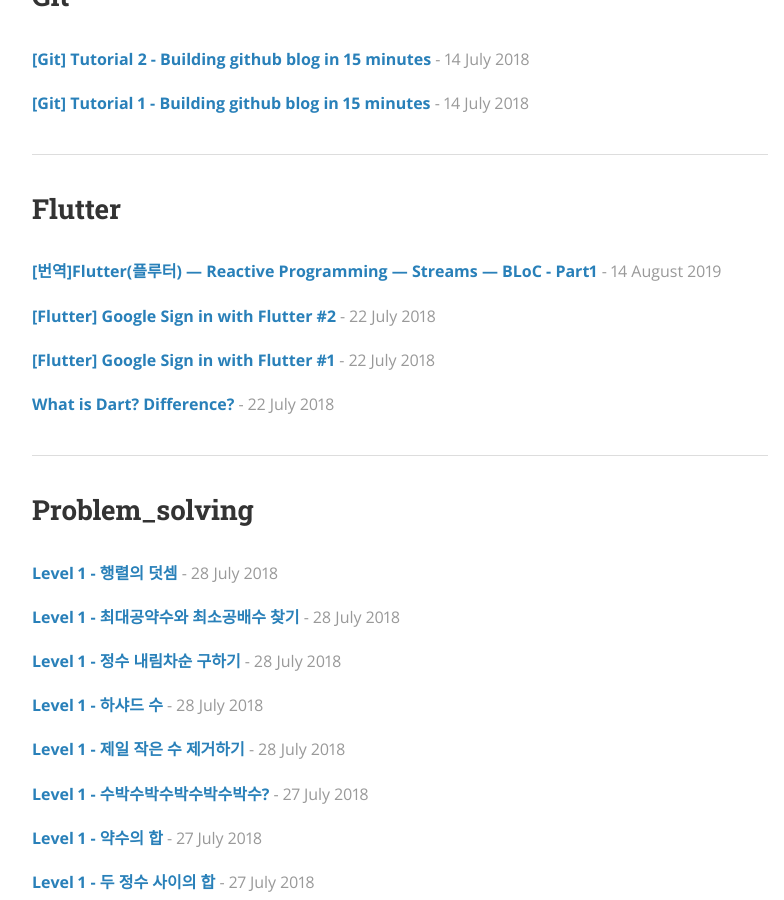
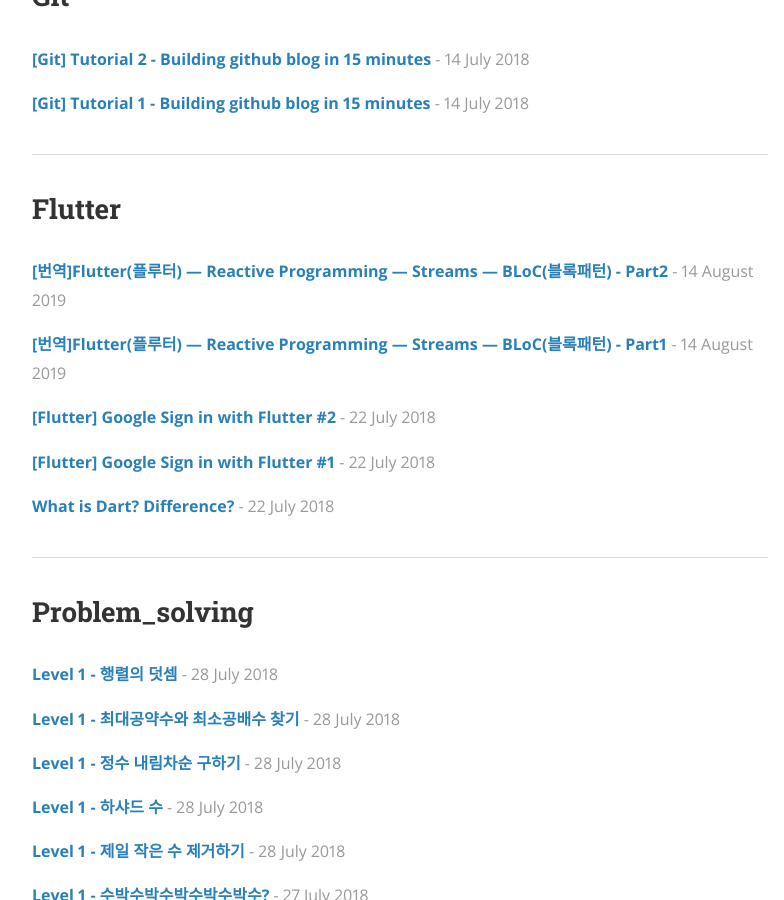
Before and after one commit to dojinkimm/dojinkimm.github.io, a Jekyll site: the page built from posts.html, in a window 1280 px wide and 900 px high, scrolled down 669 px. Shown: the whole window, without its empty margins (240-1024 px from the left). Built offline with Jekyll 4.4.1, drawn with Linux system fonts in a browser that asks for light colours; nearby versions of some CDN libraries; some of the changed lines change nothing that is shown.

Commit message:
flutter post2

````diff
--- a/_posts/2019-08-14-flutter-reactive-programming-1.md
+++ b/_posts/2019-08-14-flutter-reactive-programming-1.md
@@ -1,15 +1,15 @@
 ---
 layout: post
-title: "[번역]Flutter(플루터) — Reactive Programming — Streams — BLoC - Part1"
+title: "[번역]Flutter(플루터) — Reactive Programming — Streams — BLoC(블록패턴) - Part1"
 date: 2019-08-14 17:00:00
 author: Dojin Kim
 categories: Flutter
-tags: flutter reactx BLoC
+tags: flutter reactivex BLoC패턴
 cover:  "/assets/imgs/flutter/flutter_cover.png"
 ---
 
 
-> Didier Boelens가 작성한 Flutter의 Bloc Pattern에 대한 본문을 공부하면서 번역을 진행했다. Flutter의 Bloc Pattern을 공부할 때 아마 가장 많은 사람들이 참고한 article이라고 생각한다.
+> Didier Boelens가 작성한 Flutter의 Bloc Pattern에 대한 [본문](https://medium.com/flutter-community/reactive-programming-streams-bloc-6f0d2bd2d248)을 공부하면서 번역을 진행했다. Flutter의 Bloc Pattern을 공부할 때 아마 가장 많은 사람들이 참고한 article이라고 생각한다.
 
 Streams, Bloc 그리고 Reactive Programming에 대한 개념, 이론과 예시들 포함되어있다.
 
--- /dev/null
+++ b/_posts/2019-08-15-flutter-reactive-programming-2.md
@@ -0,0 +1,316 @@
+---
+layout: post
+title: "[번역]Flutter(플루터) — Reactive Programming — Streams — BLoC(블록패턴) - Part2"
+date: 2019-08-14 17:00:00
+author: Dojin Kim
+categories: Flutter
+tags: flutter reactivex BLoC패턴
+cover:  "/assets/imgs/flutter/flutter_cover.png"
+---
+
+
+> Didier Boelens가 작성한 Flutter의 Bloc Pattern에 대한 [본문](https://medium.com/flutter-community/reactive-programming-streams-bloc-6f0d2bd2d248)을 공부하면서 번역을 진행했다. Flutter의 Bloc Pattern을 공부할 때 아마 가장 많은 사람들이 참고한 article이라고 생각한다.
+
+# **The BLoC Pattern**
+
+**BLoC Pattern** 은 구글의 *Paolo Soares*와 *Cong Hui*에 의해 디자인 되었고 *DartConf 2018* 때 이 것을 처음으로 선보였다.  (January 23–24, 2018). 비디오 - [YouTube](https://www.youtube.com/watch?v=PLHln7wHgPE).
+
+BLoC 은 **B**usiness **Lo**gic **C**omponent 을 의미한다
+
+**Business Logic** 은 다음과 같아야 한다:
+
+- be moved to one or several *BLoC*s (한개 혹은 그 이상의 BLoC으로 나뉘어져야 한다고 이해를 했다),
+- Presentation Layer에서 가능한 제거되어야 한다. 다른 말로 하면, UI components는 UI만 고려해야하고 business logic에 관련된 것들은 신경쓰지 않아야 한다,
+- rely on exclusive use of Streams for both input (Sink) and output (stream) (input(*Sink*)과 output(stream)에 대해서 전적으로 *Streams*에 의존한다)
+- platform 독립적이어야 한다,
+- 환경에 독립적이어야 한다.
+
+BLoC pattern은 원래 platform(웹 어플리케이션, 모바일 어플리케이션, 백엔드)에 독립적으로 같은 코드를 재사용하기 위해서 고안됐었다.
+
+### **What does it actually mean?**
+
+*BLoC* pattern은 *Streams* 를 사용한다.
+
+<img src="/assets/imgs/flutter/reactive2_1.png"/>
+
+- Widget들은 *events*를 *Sinks*를 통해 BLoC에 보낸다,
+- Widget들은 BLoC의 streams로 notify(알림)을 받는다,
+- BLoC에 의해 구현된 business logic은 그 어느것도 신경쓰지 않는다.
+
+밑의 statement를 통해 어떤 **big** benefit을 얻게 되는지 알 수 있다.
+
+> Business Logic을 UI로부터 분리한 덕분에 우리는 Business Logic을 변경해도 application에 minimal(적은)하게 영향을 주게 되었고, UI를 변경할 때도 Business Logic에 거의 아무 영향을 안 줄 수 있게 됬다. 그래서, Business Logic을 test 하는 것이 더 쉬워졌다.
+
+⇒ 즉 BLoC pattern은 UI와 Business Logic이 서로 분리되는 것을 의미한다. 한 파트의 코드를 수정해도 다른 파트의 코드를 수정할 필요가 없게 되니 리팩토링을 덜 할 수 있게 되서 효율성이 높아지는 것이다. 그리고 이 BLoC pattern을 가능케 하는 것이 Stream인 것이다.
+
+### **How to apply this BLoC Pattern to the Counter Application sample?**
+
+이전에 Stream을 사용한 counter application BLoC을 적용해보려고 한다. 물론, 이러한 간단한 프로그램에 BLoC pattern을 적용하는 것은 조금 과하긴하다....
+
+<script src="https://gist.github.com/boeledi/460c7b5c108bedddb95cd45dcb01d49a.js"></script>
+
+이 모든 것들이 왜 필요한지 설명하자면:
+
+**First,  separation of responsibilities**
+
+(책임이 분리된다는 의미이다)
+
+*CounterPage* (lines 21–45)을 보면 business logic이 *하나도* 없음을 알 수 있다.
+
+이 page는 이제 다음과 같은 기능을 한다(저자는 책임을 진다고 표현했다):
+
+- counter를 display하기.
+- 버튼을 제공해서 눌렸을 때 버튼이 해야할 action 요청하기
+
+Business Logic은 다 “*IncrementBloc*” 라는 클래스 하나에 있다. 이제 business logic을 변경하고 싶으면, 단순히 *_handleLogic* (lines 77–80) 메소드만 변경해주면 된다. Business logic이 아무리 복잡해져도 CounterPage는 알리가 없고, 이건 매우 좋은 현상이라고 볼 수 있다.
+
+**Second, testability**
+
+이제 business logic을 test하는 것이 더 쉬워졌다. User interface로 business logic을 test할 필요가 없어졌고, *IncrementBloc* 클래스만 test하면 된다.
+
+**Third, freedom to organize the layout**
+
+*Streams* 덕분에 layout을 business logic에서 독립적으로 구성할 수 있게 되었다. Application 어디에서든 *incrementCounter* sink를 호출해서 action을 실행시킬 수 있게 되었다.
+
+*outCounter* stream을 listen해서 counter를 어디에서든 display 할 수 있게 되었다.
+
+**Fourth, reduction of the number of “build”s**
+
+*setState()* 대신에 *StreamBuilder* 사용하는 것은 "build"의 횟수를 엄청나게 줄여준다. 퍼포먼스 관점에서 봤을 때, 이는 매우 큰 개선이다.
+
+# **There is only 1 constraint… accessibility of the BLoC**
+
+이 모든 것이 정상적으로 작동되려면 BLoC accessible(접근 가능)해야 한다. Accessible 하기 위한 방법이 여러가지 있다:
+
+- *global* Singleton. 이 방법으로 할 수 는 있지만 추천하는 방법은 아니다. Dart에는 class **destructor**가 없기 때문에 이 방법으로는 resource들을 release하기 힘들다.
+- *local* instance. BLoC의 로컬 인스턴스를 인스턴스화해서 사용할 수 있다. *dispose()* 메소드의 이점을 활용하기 위해 *StatfulWidget*을 사용하는 경우에는 이 방법이 적절하다.
+- *ancestor. BLoC*에 access하는 가장 일반적인 방법은 *StatefulWidget* 으로 구현된 **ancestor** Widget을 사용하는 것이다.
+
+⇒ 이 post는 BLoC pattern 매우 초기에 쓰여졌다. 현재는 pub에서 제공하는 bloc 라이브러리들을 사용하는 것도 하나의 방법이 될 수 있다.
+
+밑에 코드는 *generic* **BlocProvider**이다.
+
+(generic을 쉽게 이야기 하자면 어떠한 type도 받아들 일 수 있게 최대한 일반화한 것이다)
+
+<script src="https://gist.github.com/boeledi/cb9b933b2e2664ae1ee5cc78b0da273a.js"></script>
+
+# **Some explanations on this generic BlocProvider**
+
+### **Why using an InheritedWidget inside a StatefulWidget?**
+
+BLoC에 관련된 article들을 보면 *Provider*를 *InheritedWidget*으로 구현한 것을 볼 수 있다. 하지만 위 코드에서는 *StatufulWidget* 안에 구현을 했다. 왜 이렇게 코드를 작성했는지 설명을 하려고 한다.
+
+- *InheritedWidget* 은 내부에 *dispose* 메소드를 제공하지 않는다, 하지만 사용되지 않는 resource를 release하는 것은 필요한 일이고 이렇게 하는 것이 좋은 연습이다.
+- 그렇기 때문에,
+
+    InheritedWidget을 StatefulWidget안에 구현한 것은
+
+    **오로지**
+
+    BLoC에 의해 할당된 resource들을 release하기 위함이다.
+
+### **Why not a “simple” StatefulWidget?**
+
+저자가 이전 버전에서는 *InheritedWidget*을 사용하지 않고 *BlocProvider*를 구현했었는데, 퍼포먼스 관점에서 최적이 아니어서 코드를 변경한 것이다.
+
+- **Note about ancestorWidgetOfExactType():**
+
+*InheritedWidget* 을 사용하지 않음으로써 *context.ancestorWidgetOfExactType()* 을 무조건 사용해야만 했고 이 함수는 *O(n)* 이다. 더 설명하자면, 요청된 ansestor를 검색하기 위해서 context부터 parent하나씩 tree 위로 가면서 일치하는 type을 찾는다. ancestor와 context의 거리(?)가 작으면 이 이 함수는 허용할만한데, 그렇지 않다면 좋은 해결책이 아니다.
+
+```dart
+    @override
+    Widget ancestorWidgetOfExactType(Type targetType) {
+       assert(_debugCheckStateIsActiveForAncestorLookup());
+       Element ancestor = _parent;
+       while (ancestor != null &&
+              ancestor.widget.runtimeType != targetType)
+          ancestor = ancestor._parent;
+       return ancestor?.widget;
+    }
+```
+
+- **Note about ancestorInheritedElementForWidgetOfExactType()**
+
+*InheritedWidget*을 사용하면서 우리는 *context.ancestorInheritedElementForWidgetOfExactType()* 함수를 호출 할 수 있게 됐고, 이 함수는 *O(1)*이다. 즉, 곧바로 ancestor를 찾을 수 있다는 것이다. 이게 가능한 이유는 모든 *InheritedWidgets* 들이 Framework에서 의해 memorize되기 때문이다.
+
+```dart
+    @override
+    InheritedElement
+          ancestorInheritedElementForWidgetOfExactType(Type targetType){
+       assert(_debugCheckStateIsActiveForAncestorLookup());
+       final InheritedElement ancestor = _inheritedWidgets == null
+                                         ? null
+                                         : inheritedWidgets[targetType];
+       return ancestor;
+    }
+
+```
+> 일반적으로 inheritFromWidgetOfExactType을 사용하는데, 이 함수를 사용하면 BlocProvider를 호출하는 context가 InheritedWIdget과 link가 된다. 그런데, 이 link가 필요 없기 때문에 ancestorInheritedElementForWidgetOfExactType이 사용되었다.
+
+# **How to use it as a *provider*?**
+
+“*streams_4.dart*” 샘플 코드를 보면 다음과 같은 line이 있다 (lines #12–15)
+
+<script src="https://gist.github.com/boeledi/e0ec85ddf142e83d1d3670ac55616c81.js"></script>
+
+이 line에서, *IncrementBloc*을 조정할 수 있는 new *BlocProvider*를 인스턴스화하고 *CounterPage* 를 child로 render한다.
+
+밑의 코드를 통해서, **BlocProvider** 밑에 있는 어느 위젯에서나 *IncrementBloc* 을 조정할 수 있게 된다.
+
+> IncrementBloc bloc = BlocProvider.of<IncrementBloc>(context);
+
+### **Could we have multiple BLoCs?**
+
+그렇다. 추천을 좀 하자면:
+
+- (business logic이 있다면) 페이지당 하나의 BLoC을 올려 놓고,
+- 각 “*complex enough component*” 마다 그에 대응하는 BLoC을 만든다.
+
+밑에 코드는 *ApplicationBloc* application 가장 위에 있고, *IncrementBloc*이 *CounterPage* 위에 있다.
+
+두 bloc을 다 사용하려면 밑의 코드와 같이 해야 한다.
+
+<script src="https://gist.github.com/boeledi/b4bef357c3c0f6614e2bc4e1630e3531.js"></script>
+
+> Flutter는 generic type <T>를 인스턴스화할 수 없다.
+
+그렇기 때문에 BLoC의 인스턴스를 BlocProvider에 전달해야 한다.
+
+각 BLoC마다 dispose() 메소드를 강제하기 위해서, 모든 BLoC들은 BlocBase interface를 구현해야한다.
+
+<hr/>
+
+# **Personal note on BLoC (저자의 개인적인 생각)**
+
+BLoC pattern 은 같은 코드를 다른 플랫폼간 공유하기 위해서 고안되었다 (AngularDart, …). 이 의도대로라면 BLoC pattern은 매우 의미 있다고 저자는 이야기 한다.
+
+**하지만**, Flutter application만 개발하려고 할 때는, 과도한 면이 있다고 한다.
+
+*sinks* and *streams*만 사용해야 하고 *getter*와 *setters*가 없는 상황에서 “all this is **asynchronous**” (모든 것이 비동기)인 것이 단점이다.
+
+단점을 잘 보여주는 2가지의 샘플을 보면:
+
+- BLoC에서 어떤 데이터를 받아서 페이지에서 사용하기를 원할 때 Streams를 사용하면 페이지 빌드가 비동기적으로 이뤄진다(매우 복잡하다). 밑에 코드는 그 복잡한 과정을 보여준다.
+
+<script src="https://gist.github.com/boeledi/4e802d0b28dffdc4c7a40cb8ba37f295.js"></script>
+
+- at the BLoC level, you also need to convert a “fake” injection of some data to trigger the provision of the data you expect to receive via a stream. Sample code to make this work could be: (이 부분은 번역이 애매해서 일단 그대로 뒀다)
+
+<script src="https://gist.github.com/boeledi/2ca3880d69eead1b81ec5f06a2f16518.js"></script>
+
+저자의 개인적인 의견으로는 모든 것을 BLoC화 하는 거싱 무겁다고 한다. 그는 자신이라면 주로 **getters/setters** 을 사용하고 **Streams/Sinks** 는 responsibility를 분리 그리고 정보를 broadcast(전파)할 필요가 있을 때 사용할 것이라고 한다.
+
+<hr/>
+
+# **It is now time to see all this in practice…**
+
+저자는 BLoC pattern을 활용한 간단한 application을 제작했고 source code는 여기서 볼 수 있다 : [Github](https://github.com/boeledi/Streams-Block-Reactive-Programming-in-Flutter).
+
+이 코드의 목적은 단지 BLoC pattern이 동작하는 것을 보여주기 위함이기 때문에 구조적으로나 다른 면에서 perfect 하지 않다는 것을 유의해야 한다.
+
+### **Source of the movie catalog**
+
+저자는 application을 만들 때 무료 영화 API인 [TMDB API](https://www.themoviedb.org/documentation/api) 를 사용해서 영화 리스트, 포스터, 평점, 줄거리 등을 가지고 왔다.
+
+해당 application을 run하기 위해서는 사이트에 접속해서 로그인을 하고 API key**(무료)**를 받아와야 한다, 그 다음에 API key를  “/api/tmdb_api.dart”, line #15 에 삽입해야 한다.
+
+### **Architecture of the application**
+
+Application의 구조를 보면 다음과 같다:
+
+**3 개의 main BLoCs:**
+
+- *ApplicationBloc* (가장 위에 있음), 모든 장르의 영화를 가지고 오는 역할을 한다;
+- *FavoriteBloc* (바로 밑), "Favorites" 기능을 담당한다;
+- *MovieCatalogBloc* (2 main page 위에 있음), filter된 영화 리스트를 가지고 오는 역할을 한다;
+
+⇒ 여기서 favorites는 찜, 혹은 관심영화로 등록이라고 생각하면 된다.
+
+**6 pages:**
+
+- *HomePage:* 가장 첫 페이지로 3개의 다른 페이지로 navigate할 수 있는 페이지;
+- *ListPage*: 영화들을 GridView로 보여주는 페이지. Filtering, favorite 선택하고, Favorites에 접속, 그리고 영화 Detail을 새로운 페이지에서 볼 수 있게 하는 페이지이다;
+- *ListOnePage*: *ListPage*와 유사하나, 영화 리스트가 horizontal 하게 보이고 디테일이 바로 밑에 보여진다;
+- *FavoritesPage*: favorites의 리스트를 보여주고 제거할 수 있는 페이지;
+- *Filters*: *EndDrawer* 이고 filters의 정의를 보여준다: genres, min/max release dates. 해당 페이지는 *ListPage*나 *ListOnePage*의해 호출된다;
+- *Details*: *ListPage*에서만 호출 되고 영화의 디테일을 보여주고, 그 영화를 favorite으로 지정 혹은 지정 해제가 가능하다;
+
+**1 sub BLoC:**
+
+- *FavoriteMovieBloc*, linked to a *MovieCardWidget* or *MovieDetailsWidget* to handle the selection/deselection of a movie as a favorite
+
+**5 main Widgets:**
+
+- *FavoriteButton*: 실시간으로 favorites된 수를 보여주고, *FavoritesPage* 클릭되면 그 페이지로 이동시킨다;
+- *FavoriteWidget*: 하나의 favorite 영화의 디테일을 보여주고 favorite 지정 해제를 할 수 있게 하는 역할을 하는 위젯이다;
+- *FiltersSummary*: 정의된 filters를 보여주는 역할을 한다;
+- *MovieCardWidget:* 하나의 영화를 카드 형식으로 보여준다. 이 카드 형식에는 영화 포스터, 평점, 이름, 그리고 favorite으로 지정 혹은 해제할 수 있는 icon이 있다;
+- *MovieDetailsWidget*: 영화의 디테일을 보여주는 위젯이고 favorite을 지정 혹은 해제할 수 있다.
+
+**Orchestration of the different BLoCs / Streams**
+
+밑에 다이아그램은 3개의 BLoC들이 어떻게 사용되었는지 나타낸다:
+
+- BLoC의 왼편에는 *Sink*를 발생시키는 component들이다.
+- 오른편에는, *stream*을 listen하는 component들이다.
+
+하나만 예시로 보면, *MovieDetailsWidget 가 inAddFavorite Sink* 를 invoke(부르다)하면, 2개의 stream이 트리거 된다:
+
+- *outTotalFavorites* stream 은 *FavoriteButton*이 rebuild되게 하고,
+- *outFavorites* stream은
+1. *MovieDetailsWidget* (the “favorite” icon)을 rebuild하고
+2. *_buildMovieCard* (the “favorite” icon)을 rebuild한다.
+3. 각각 *MovieDetailsWidget*을 build하는데 사용된다.
+
+<img src="/assets/imgs/flutter/reactive2_2.png"/>
+
+### **Observations**
+
+대부분의 Widget와 Pages들은 *StatelessWidgets*이고, 이것이 의미하는 바는 다음과 같다:
+
+- *setState()* 은 거의 사용되지 않는다, 다만 예외로는:
+    - *ListOnePage* 에서 유저가 MovieCard를 클릭할 때 MovieDetailsWidget을 refresh하는데 사용된다. 물론 이 것도 stream으로 해결할 수 있긴하다...
+    - *FiltersPage* 에서 Sink로 accept하기 전에 유저가 filter를 변경할 수 있게 해준다.
+- application은 *InheritedWidget* 을 사용하지 않는다.
+- application은 거의 100% *BLoCs/Streams* 에 의해 작동되기 때문에 거의 모든 Widgets들은 서로에게 독립적이다.
+
+예로는, favorites가 선택된 수를 보여주는 *FavoriteButton*이다. Application에서는 *FavoriteButton*의 인스턴스가 3개가 있고 각각 다른 페이지에서 display된다.
+
+### **Display of the list of movies (explanation of the trick to display an infinite list)**
+
+Filter조건에 맞는 영화들을 display하기 위해 [GridView.builder](https://docs.flutter.io/flutter/widgets/GridView/GridView.builder.html) (*ListPage*) 혹은 [ListView.builder](https://docs.flutter.io/flutter/widgets/ListView/ListView.builder.html) (*ListOnePage*) 를 infinite scroll list로 사용한다.
+
+영화들은 *TMDB API* 를 사용해서 페이지당 20개씩 한번에 가져온다.
+
+*GridView.builder*와 *ListView.builder* 는 input으로 *itemCount* 받는다. 이 *itemCount는*  몇개의 item이 display되야하는지 알려준다. *itemBuilder* 가 호출이 되고 *index*는 0부터 *itemCount — 1* 까지이다.
+
+코드를 보면 저자가 *GridView.builder*에 30을 더 추가해줬는데, 이렇게 한 이유는 *GridView.builder* 가 “*up to 30 additional”* item들을 display하기 위함이다. 그리고 *GridView.builder* 와 *ListView.builder는* 특정한 item(index)가 viewport에 render되야할 때만 *itemBuilder를* 호출한다.
+
+*MovieCatalogBloc.outMoviesList 는* *List<MovieCard>*을 리턴한다. 처음에 이 *List<MovieCard>* 는 empty이지만 *`itemCount: …+30`* 덕분에 첫 30개를 가지고 와서 *_buildMovieCard(…)*로 item을 display한다.
+
+코드를 보다보면 밑과 같은 Sink를 이용한 코드가 있다:
+
+> movieBloc.inMovieIndex.add(index);
+
+이 코드는 *MovieCatalogBloc* 한테 MovieCard[index]를 render하고 싶다고 전달을 한다.
+
+그러면 *_buildMovieCard(…) 가*  MovieCard[index]가 존재하는지 확인을 한다. 만약 존재한다면, render가 되고 그렇지 않다면 CircularProgressIndicator가 보여진다.
+
+*MovieCatalogBloc.inMovieIndex.add(index)* call은 *StreamSubscription* 에 의해 listen되고 이는 *index 를 특정 pageIndex* 로 변환한다 (한 페이지당 20개 영화). 만약 이에 대응하는 페이지가 *TMDB API*로부터 받아지지 않았다면 API를 call한다. 만약 받아졌다면, 새롭게 받아진 영화 리스트가  *_moviesController*에게 보내진다. *stream* ( = *movieBloc.outMoviesList*)이 *GridView.builder*에 의해 listen되고 그에 대응되는 MovieCard를 rebuild하도록 요청한다. Data가 있으니 render가 가능해진다.
+
+# **Credits and additional links**
+
+이미지는 [ReactiveX](http://reactivex.io/) 에서 제공되었다.
+
+관심있을 만한 다른 article들:
+
+- [Fundamentals of Dart Streams](https://www.burkharts.net/apps/blog/) [Thomas Burkhart]
+- [rx_command package](https://pub.dartlang.org/packages/rx_command) [Thomas Burkhart]
+- [Build reactive mobile apps in Flutter — companion article](https://medium.com/flutter-io/build-reactive-mobile-apps-in-flutter-companion-article-13950959e381) [Filip Hracek]
+- [Flutter with Streams and RxDart](https://skillsmatter.com/skillscasts/12254-flutter-with-streams-and-rxdart) [Brian Egan]
+
+Originally published at [didierboelens.com](https://www.didierboelens.com/2018/08/reactive-programming---streams---bloc/) on August 20th, 2018
+
+Other articles can also be found on my personal [blog](https://www.didierboelens.com/), also in French.
+
+My Twitter: [@DidierBoelens](https://twitter.com/DidierBoelens)
--- a/posts.html
+++ b/posts.html
@@ -7,9 +7,9 @@
 {% for category in site.categories %}
   {% capture cat %}{{ category | first }}{% endcapture %}
   <h2 id="{{cat}}">{{ cat | capitalize }}</h2>
-  {% for desc in site.descriptions %}
+  {% for desc in site.descriptions reversed%}
     {% if desc.cat == cat %}
-      <p class="desc"><em>{{ desc.desc }}</em></p>
+      <p class="desc"><em>{{ desc.desc}}</em></p>
     {% endif %}
   {% endfor %}
   <ul class="posts-list">
````
Also changed, not shown: assets/imgs/flutter/reactive2_1.png (added), assets/imgs/flutter/reactive2_2.png (added).
